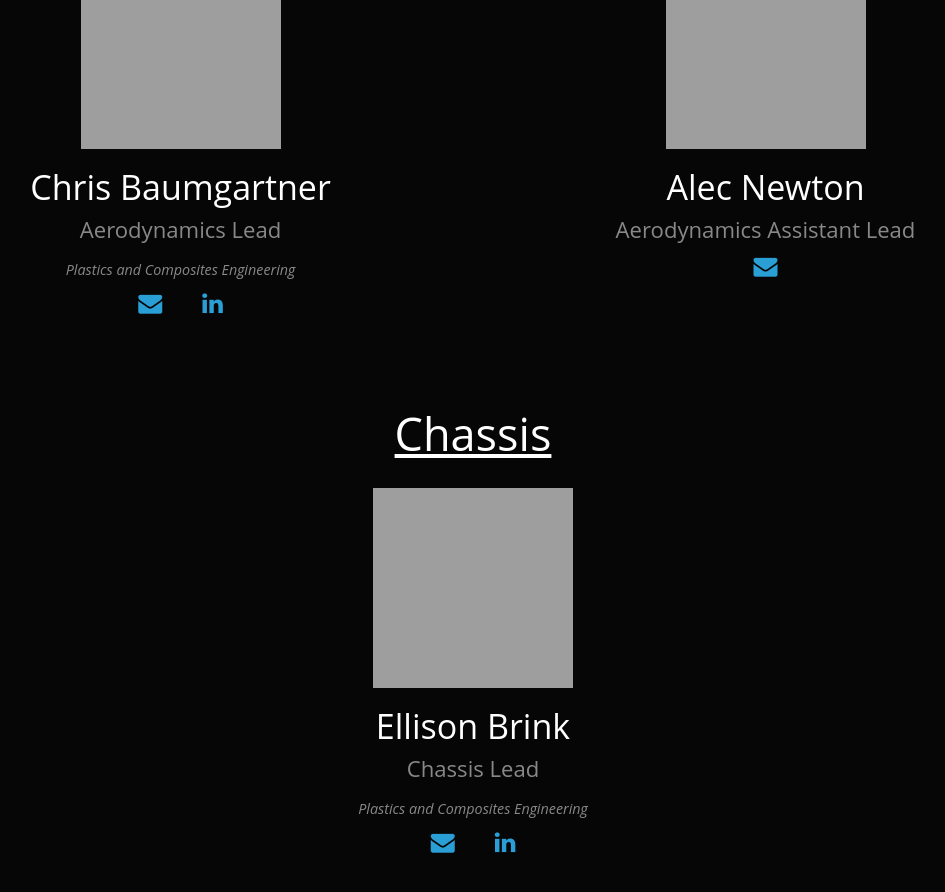
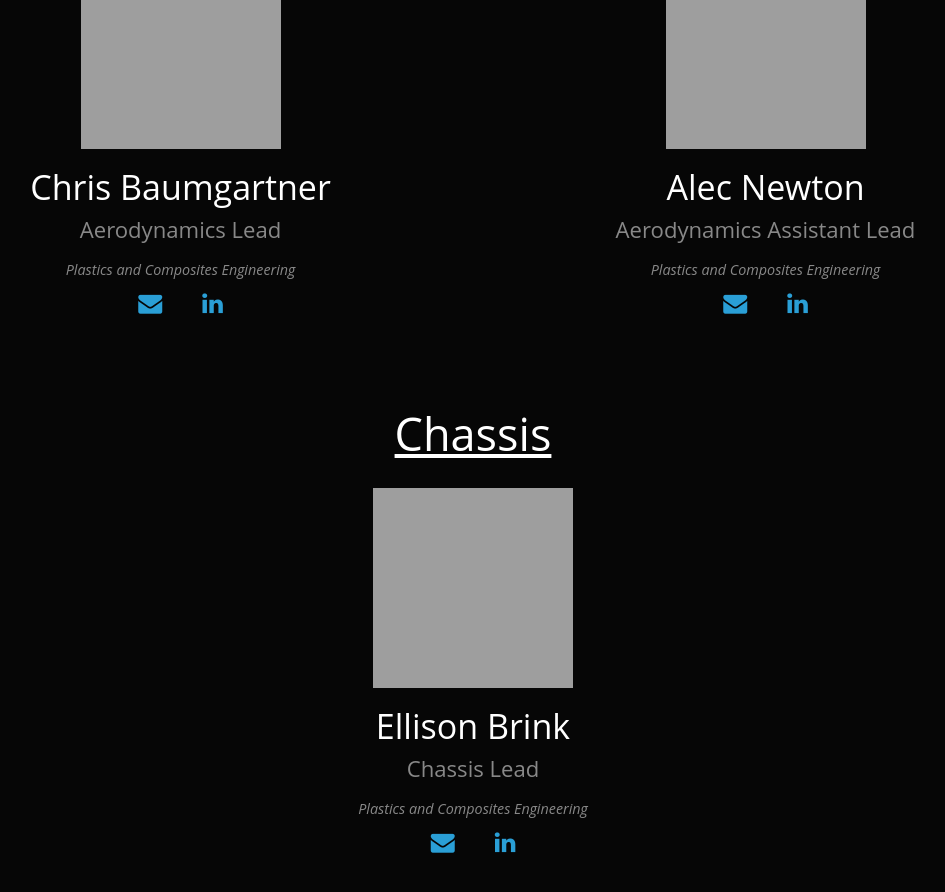
Before and after one commit to wwuracingGH/wwuracingGH.github.io, a Jekyll site: the page built from about/roster.html, in a window 1280 px wide and 900 px high, scrolled down 1391 px. Shown: the top 892 px of the window, without its empty margins (167-1112 px from the left). Built offline with Jekyll 4.4.1, drawn with Linux system fonts in a browser that asks for light colours; some web fonts are replaced.

Commit message:
Updated roster

```diff
--- a/_data/roster.yml
+++ b/_data/roster.yml
@@ -28,8 +28,8 @@
     - name: Alec Newton
       title: Aerodynamics Assistant Lead
       lead: true
-      major:
-      linkedin:
+      major: Plastics and Composites Engineering
+      linkedin: https://www.linkedin.com/in/alec-newton-444b451b6/
 
 - heading: Chassis
   members:
```
